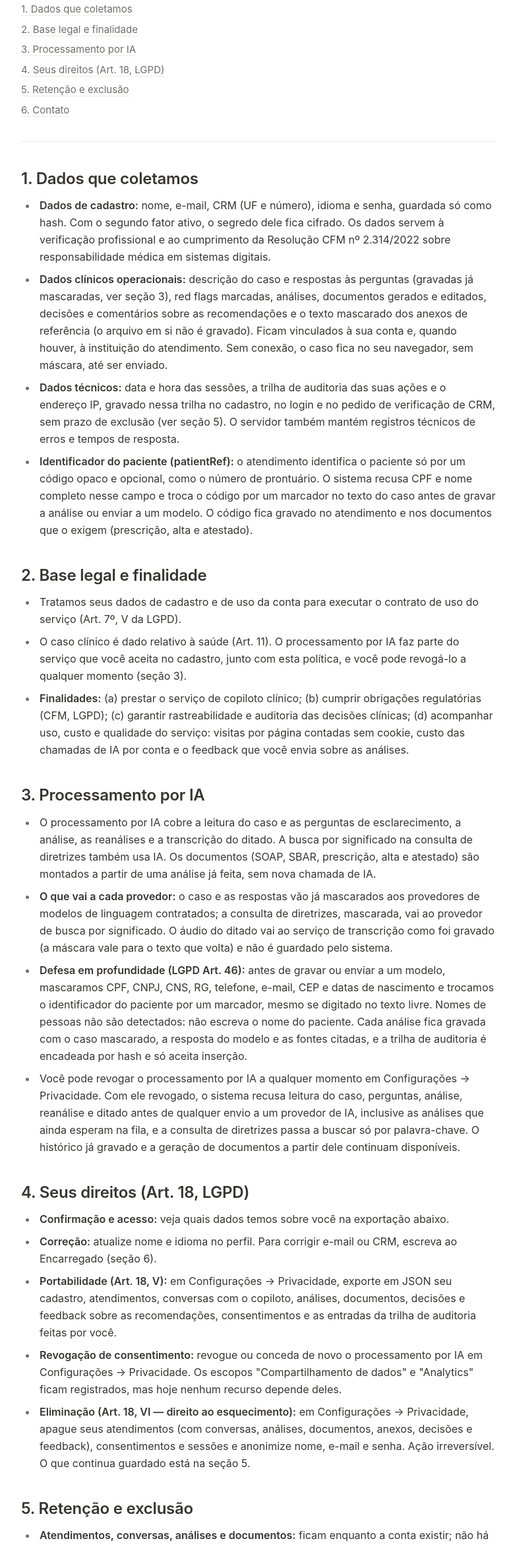
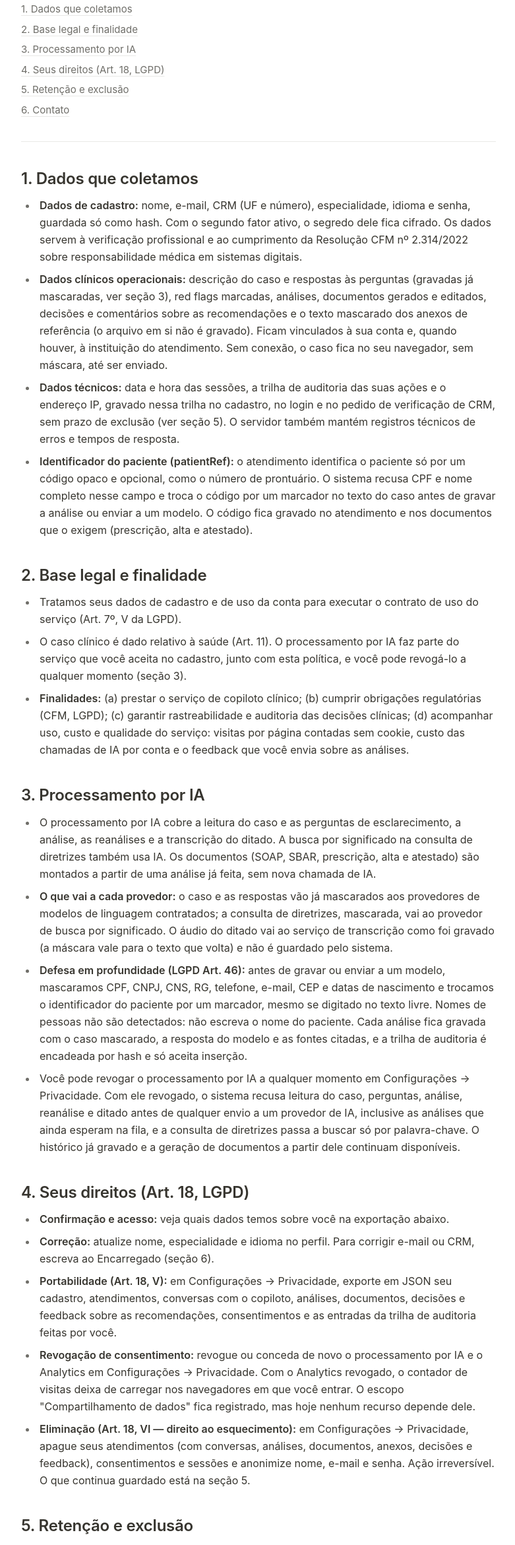
Before and after one commit to TozatoRodrigo/CopilotoClinico, a Next.js app in the folder web/: page /privacidade in a window 1280 px wide. Shown: the part 611-2952 px from the top of the page at 66% size, without its empty margins (248-1029 px from the left). Built offline with nearby package versions, Linux system fonts and the light colour scheme; no server answers.

Commit message:
chore(merge): /privacidade com a especialidade no cadastro e o Analytics revogável (texto do #181)

```diff
--- a/web/src/app/privacidade/page.tsx
+++ b/web/src/app/privacidade/page.tsx
@@ -44,7 +44,7 @@ const SECTIONS: PolicySection[] = [
     items: [
       {
         term: 'Dados de cadastro',
-        text: 'nome, e-mail, CRM (UF e número), idioma e senha, guardada só como hash. Com o segundo fator ativo, o segredo dele fica cifrado. Os dados servem à verificação profissional e ao cumprimento da Resolução CFM nº 2.314/2022 sobre responsabilidade médica em sistemas digitais.',
+        text: 'nome, e-mail, CRM (UF e número), especialidade, idioma e senha, guardada só como hash. Com o segundo fator ativo, o segredo dele fica cifrado. Os dados servem à verificação profissional e ao cumprimento da Resolução CFM nº 2.314/2022 sobre responsabilidade médica em sistemas digitais.',
       },
       {
         term: 'Dados clínicos operacionais',
@@ -106,7 +106,7 @@ const SECTIONS: PolicySection[] = [
       },
       {
         term: 'Correção',
-        text: 'atualize nome e idioma no perfil. Para corrigir e-mail ou CRM, escreva ao Encarregado (seção 6).',
+        text: 'atualize nome, especialidade e idioma no perfil. Para corrigir e-mail ou CRM, escreva ao Encarregado (seção 6).',
       },
       {
         term: 'Portabilidade (Art. 18, V)',
@@ -114,7 +114,7 @@ const SECTIONS: PolicySection[] = [
       },
       {
         term: 'Revogação de consentimento',
-        text: 'revogue ou conceda de novo o processamento por IA em Configurações → Privacidade. Os escopos "Compartilhamento de dados" e "Analytics" ficam registrados, mas hoje nenhum recurso depende deles.',
+        text: 'revogue ou conceda de novo o processamento por IA e o Analytics em Configurações → Privacidade. Com o Analytics revogado, o contador de visitas deixa de carregar nos navegadores em que você entrar. O escopo "Compartilhamento de dados" fica registrado, mas hoje nenhum recurso depende dele.',
       },
       {
         term: 'Eliminação (Art. 18, VI — direito ao esquecimento)',
```
